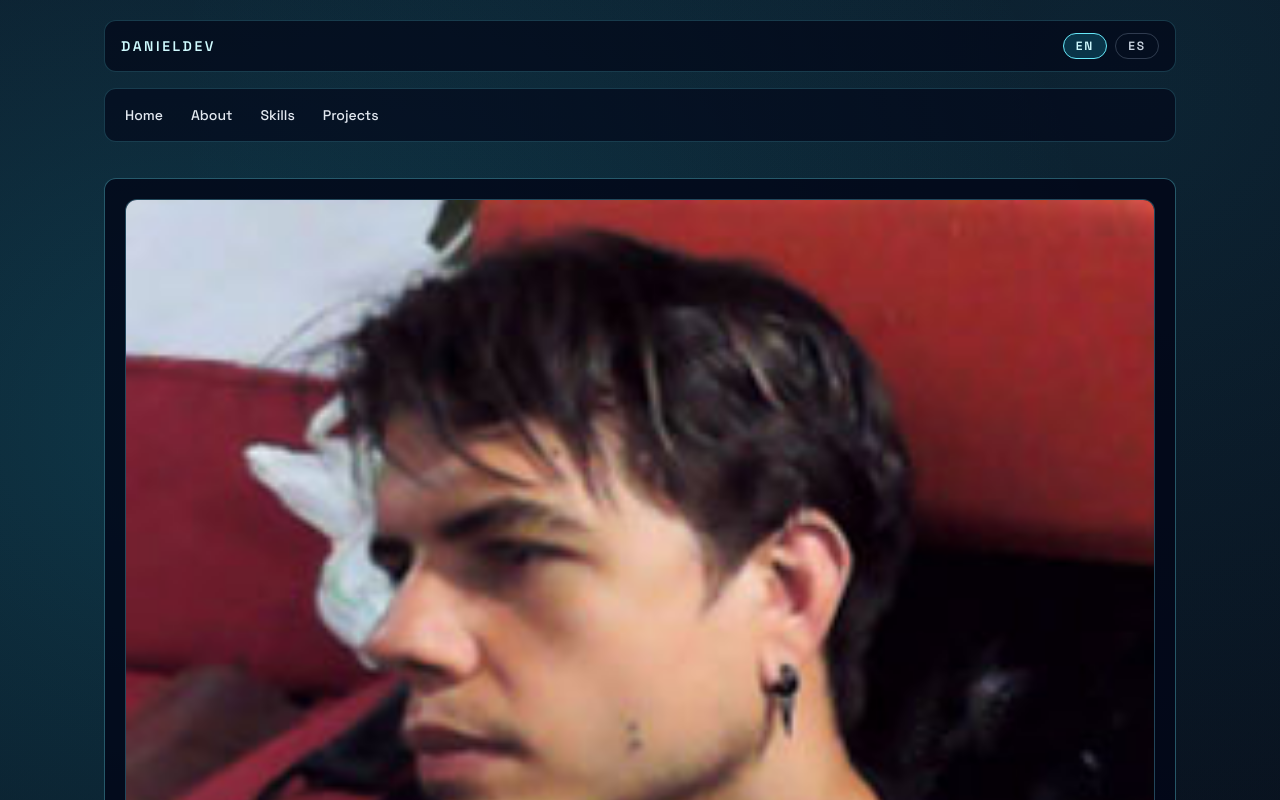
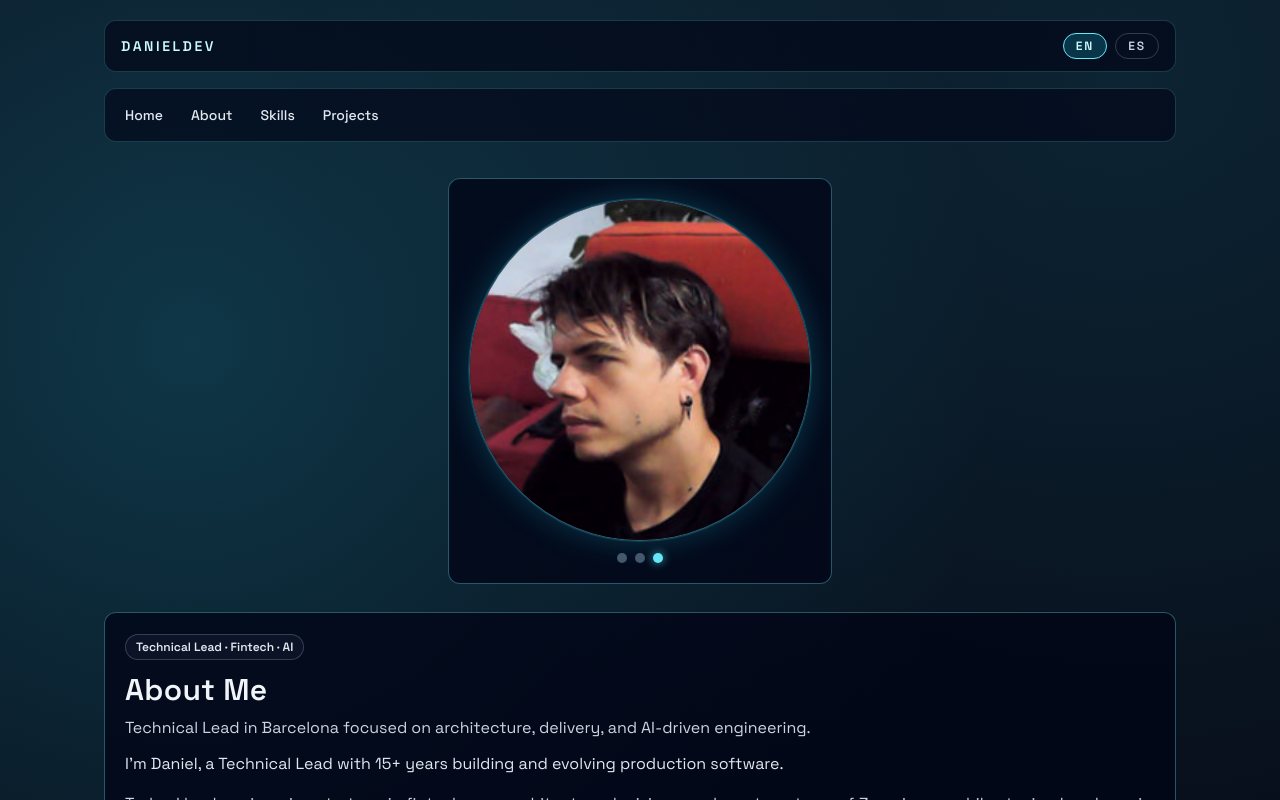
Before and after one commit to zebnat/ddev-gatsby, a Next.js app: page /en/about-me in a window 1280 px wide. Shown: the top 800 px of the page. Built offline with nearby package versions, Linux system fonts and the light colour scheme.

Commit message:
fix: fixed carrousel in about page

```diff
--- a/src/components/about/AboutPhotoCarousel.js
+++ b/src/components/about/AboutPhotoCarousel.js
@@ -22,10 +22,10 @@ export default function AboutPhotoCarousel({ translation }) {
   }, [])
 
   return (
-    <Card className="motion-fade-up motion-delay-1 overflow-hidden border-cyan-300/35 bg-slate-950/80 p-0">
+    <Card className="motion-fade-up motion-delay-1 mx-auto w-full max-w-xl overflow-hidden border-cyan-300/35 bg-slate-950/80 p-0 lg:max-w-md xl:max-w-sm">
       <CardContent className="space-y-3 p-5">
-        <div className="relative overflow-hidden rounded-xl border border-cyan-300/25 bg-slate-900/70">
-          <div className="relative aspect-[4/3] w-full">
+        <div className="relative overflow-hidden rounded-full border border-cyan-300/35 bg-slate-900/70 shadow-[0_0_0_1px_rgba(103,232,249,0.16),0_0_32px_rgba(34,211,238,0.24)] transition-shadow duration-700 hover:shadow-[0_0_0_1px_rgba(103,232,249,0.35),0_0_42px_rgba(34,211,238,0.34)]">
+          <div className="relative aspect-square w-full">
             {portraitAssets.map((portrait, index) => {
               const isActive = currentIndex === index
               return (
```
